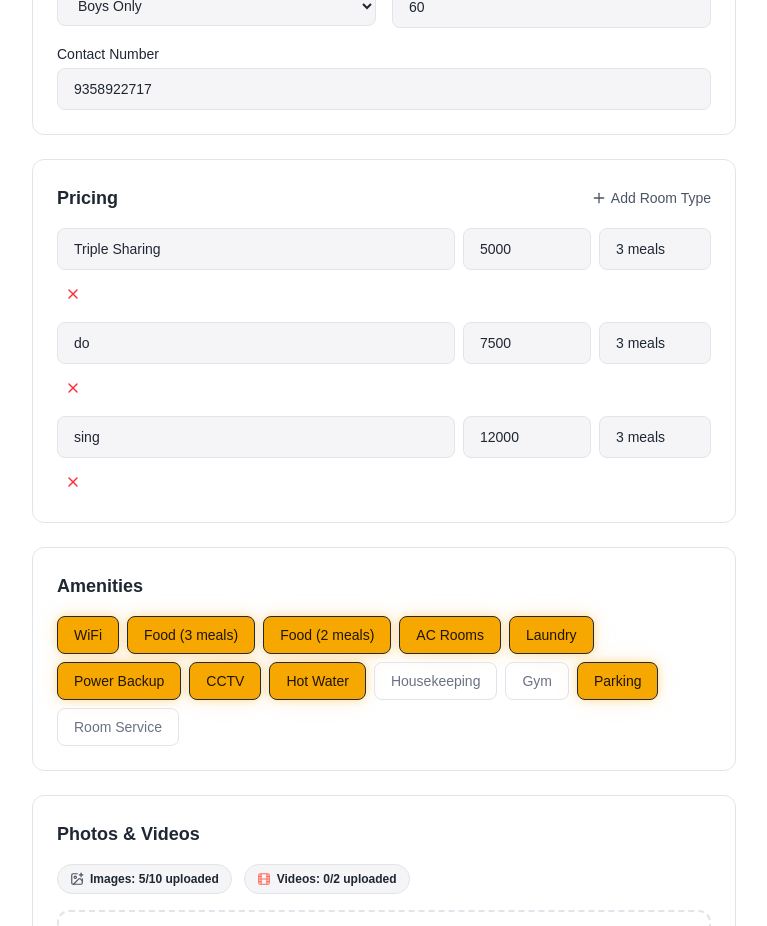
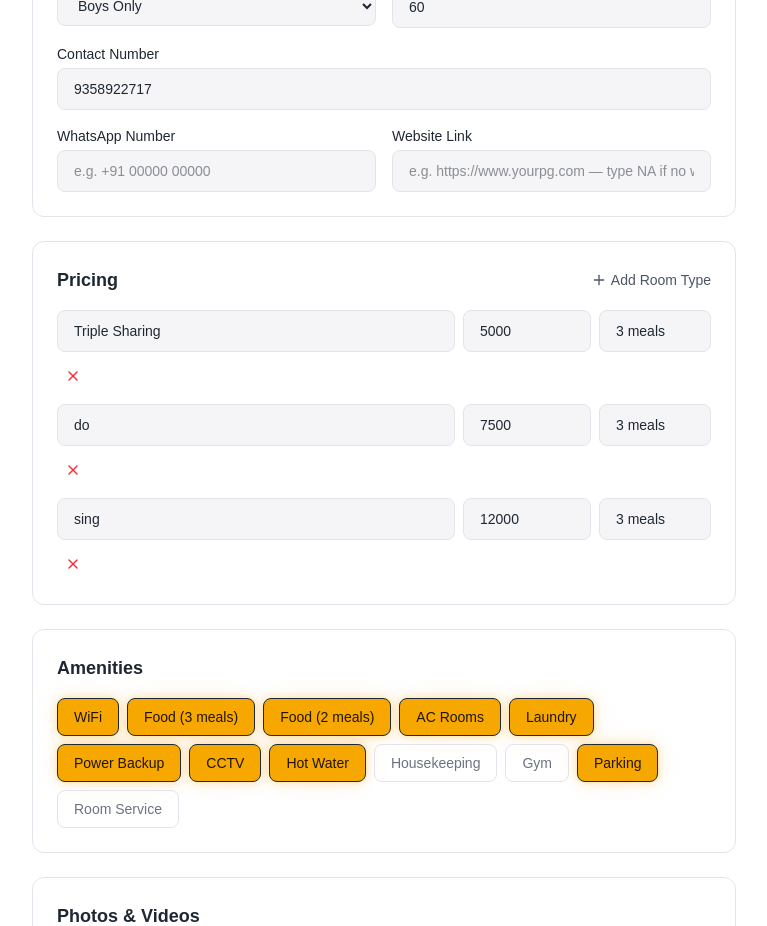
Before and after one commit to AmManKhann/PGNearMe, a Next.js app: page /owner/listings/pg-1789555008392-4s29/edit in a window 1280 px wide. Shown: the part 1020-1946 px from the top of the page, without its empty margins (256-1023 px from the left). Built offline with nearby package versions, Linux system fonts and the light colour scheme.

Commit message:
feat: Indian states datalist, +91 placeholder, whatsapp & website fields

```diff
--- a/src/app/api/pg/route.ts
+++ b/src/app/api/pg/route.ts
@@ -34,6 +34,8 @@ export async function POST(request: NextRequest) {
     videos: Array.isArray(body.videos) ? body.videos : [],
     ownerName: String(body.ownerName || ""),
     phone: typeof body.phone === "string" ? body.phone : undefined,
+    whatsapp: typeof body.whatsapp === "string" ? body.whatsapp : undefined,
+    website: typeof body.website === "string" ? body.website : undefined,
     sharing: Array.isArray(body.sharing) ? body.sharing : [],
     lat: body.lat ? Number(body.lat) : undefined,
     lng: body.lng ? Number(body.lng) : undefined,
--- a/src/app/pg/[id]/page.tsx
+++ b/src/app/pg/[id]/page.tsx
@@ -21,6 +21,7 @@ import {
   Camera,
   Phone,
   MessageCircle,
+  Globe,
   ChevronLeft,
   IndianRupee,
   Users,
@@ -269,8 +270,9 @@ function PGContent({ id }: { id: string }) {
                 )}
               </div>
 
+              {(pg.phone || pg.whatsapp) && (
+                <div className="space-y-3">
                   {pg.phone && (
-                <div className="space-y-3">
                     <a
                       href={`tel:${pg.phone}`}
                       className="flex items-center justify-center gap-2 w-full py-3 rounded-xl bg-primary text-white font-semibold hover:bg-primary-light transition-all neon-glow"
@@ -278,8 +280,11 @@ function PGContent({ id }: { id: string }) {
                       <Phone className="w-5 h-5" />
                       Call Owner
                     </a>
+                  )}
                   <a
-                    href={`https://wa.me/${pg.phone.replace(/\s/g, "").replace("+", "")}`}
+                    href={`https://wa.me/${String(pg.whatsapp || pg.phone)
+                      .replace(/\s/g, "")
+                      .replace("+", "")}`}
                     target="_blank"
                     rel="noopener noreferrer"
                     className="flex items-center justify-center gap-2 w-full py-3 rounded-xl bg-secondary text-white font-semibold hover:bg-success transition-all neon-glow-green"
@@ -287,6 +292,17 @@ function PGContent({ id }: { id: string }) {
                     <MessageCircle className="w-5 h-5" />
                     WhatsApp
                   </a>
+                  {pg.website && (
+                    <a
+                      href={pg.website.startsWith("http") ? pg.website : `https://${pg.website}`}
+                      target="_blank"
+                      rel="noopener noreferrer"
+                      className="flex items-center justify-center gap-2 w-full py-3 rounded-xl bg-surface-alt border border-border text-foreground font-semibold hover:border-accent/50 hover:text-accent transition-all"
+                    >
+                      <Globe className="w-5 h-5" />
+                      Visit Website
+                    </a>
+                  )}
                 </div>
               )}
 
@@ -295,7 +311,7 @@ function PGContent({ id }: { id: string }) {
                 <p className="text-sm text-muted">{pg.ownerName}</p>
                 <p className="text-xs text-secondary mt-1 flex items-center gap-1">
                   <Clock className="w-3 h-3" />
-                  Contact via {pg.phone ? "phone or WhatsApp" : "details page"}
+                  Contact via {pg.phone || pg.whatsapp ? "phone or WhatsApp" : "details page"}
                 </p>
               </div>
             </div>
--- a/src/components/ListingForm.tsx
+++ b/src/components/ListingForm.tsx
@@ -35,6 +35,38 @@ const famousCities = [
   "Kochi",
 ];
 
+const indiaStates = [
+  "Andhra Pradesh",
+  "Arunachal Pradesh",
+  "Assam",
+  "Bihar",
+  "Chhattisgarh",
+  "Delhi",
+  "Goa",
+  "Gujarat",
+  "Haryana",
+  "Himachal Pradesh",
+  "Jharkhand",
+  "Karnataka",
+  "Kerala",
+  "Madhya Pradesh",
+  "Maharashtra",
+  "Manipur",
+  "Meghalaya",
+  "Mizoram",
+  "Nagaland",
+  "Odisha",
+  "Punjab",
+  "Rajasthan",
+  "Sikkim",
+  "Tamil Nadu",
+  "Telangana",
+  "Tripura",
+  "Uttar Pradesh",
+  "Uttarakhand",
+  "West Bengal",
+];
+
 export interface PricingRowState {
   type: string;
   price: string;
@@ -54,6 +86,8 @@ export interface ListingFormValues {
   amenities: string[];
   pricing: { type: string; price: number; meals: string }[];
   phone?: string;
+  whatsapp?: string;
+  website?: string;
   ownerName?: string;
   images: string[];
   videos: string[];
@@ -88,6 +122,8 @@ export function ListingForm({
   );
   const [totalBeds, setTotalBeds] = useState(initialData ? String(initialData.totalBeds) : "");
   const [phone, setPhone] = useState(initialData?.phone ?? "");
+  const [whatsapp, setWhatsapp] = useState(initialData?.whatsapp ?? "");
+  const [website, setWebsite] = useState(initialData?.website ?? "");
   const [ownerName, setOwnerName] = useState(initialData?.ownerName ?? "");
   const [selectedAmenities, setSelectedAmenities] = useState<string[]>(
     initialData?.amenities ?? []
@@ -167,6 +203,10 @@ export function ListingForm({
         meals: r.meals.trim() || "3 meals",
       })),
       phone: phone.trim() || undefined,
+      whatsapp: whatsapp.trim() || undefined,
+      website: ["na", "n/a", "none"].includes(website.trim().toLowerCase())
+        ? undefined
+        : website.trim() || undefined,
       ownerName: ownerName.trim(),
       images: mediaImages,
       videos: mediaVideos,
@@ -229,11 +269,17 @@ export function ListingForm({
               </label>
               <input
                 type="text"
-                placeholder="e.g. Karnataka"
+                placeholder="e.g. Rajasthan"
                 value={state}
                 onChange={(e) => setState(e.target.value)}
+                list="india-states"
                 className="w-full px-4 py-2.5 rounded-lg border border-border bg-surface-alt text-foreground text-sm search-input focus:border-primary"
               />
+              <datalist id="india-states">
+                {indiaStates.map((s) => (
+                  <option key={s} value={s} />
+                ))}
+              </datalist>
             </div>
             <div>
               <label className="block text-sm font-medium text-foreground mb-1">
@@ -325,9 +371,33 @@ export function ListingForm({
             </label>
             <input
               type="tel"
-              placeholder="e.g. 98765 43210"
+              placeholder="e.g. +91 00000 00000"
               value={phone}
               onChange={(e) => setPhone(e.target.value)}
+              className="w-full px-4 py-2.5 rounded-lg border border-border bg-surface-alt text-foreground text-sm search-input focus:border-primary"
+            />
+          </div>
+          <div>
+            <label className="block text-sm font-medium text-foreground mb-1">
+              WhatsApp Number
+            </label>
+            <input
+              type="tel"
+              placeholder="e.g. +91 00000 00000"
+              value={whatsapp}
+              onChange={(e) => setWhatsapp(e.target.value)}
+              className="w-full px-4 py-2.5 rounded-lg border border-border bg-surface-alt text-foreground text-sm search-input focus:border-primary"
+            />
+          </div>
+          <div>
+            <label className="block text-sm font-medium text-foreground mb-1">
+              Website Link
+            </label>
+            <input
+              type="url"
+              placeholder="e.g. https://www.yourpg.com — type NA if no website"
+              value={website}
+              onChange={(e) => setWebsite(e.target.value)}
               className="w-full px-4 py-2.5 rounded-lg border border-border bg-surface-alt text-foreground text-sm search-input focus:border-primary"
             />
           </div>
--- a/src/lib/listings.ts
+++ b/src/lib/listings.ts
@@ -17,6 +17,9 @@ export interface PGListing {
   images: string[];
   videos?: string[];
   amenities: string[];
+  phone?: string;
+  whatsapp?: string;
+  website?: string;
   isVerified: boolean;
   isFeatured: boolean;
   occupancy: string;
@@ -51,6 +54,9 @@ export function toPGListing(
     isFeatured: record.isFeatured,
     occupancy: record.occupancy,
     sharing: record.sharing,
+    phone: record.phone,
+    whatsapp: record.whatsapp,
+    website: record.website,
     lat: record.lat,
     lng: record.lng,
     distance,
--- a/src/lib/types.ts
+++ b/src/lib/types.ts
@@ -33,6 +33,8 @@ export interface PGRecord {
   occupancy: string;
   sharing: string[];
   phone?: string;
+  whatsapp?: string;
+  website?: string;
   lat?: number;
   lng?: number;
   createdAt: string;
```
Lines whose indentation alone changed are shown as unchanged.
